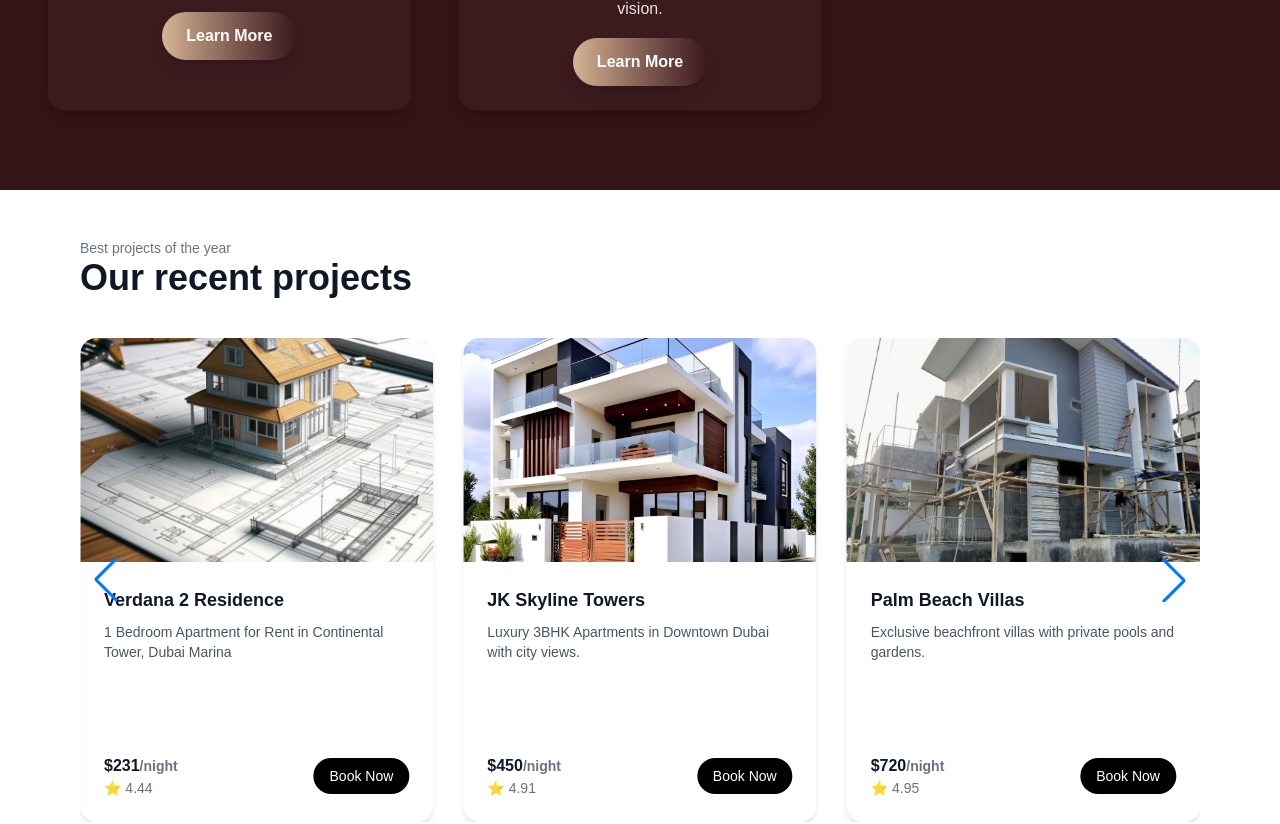
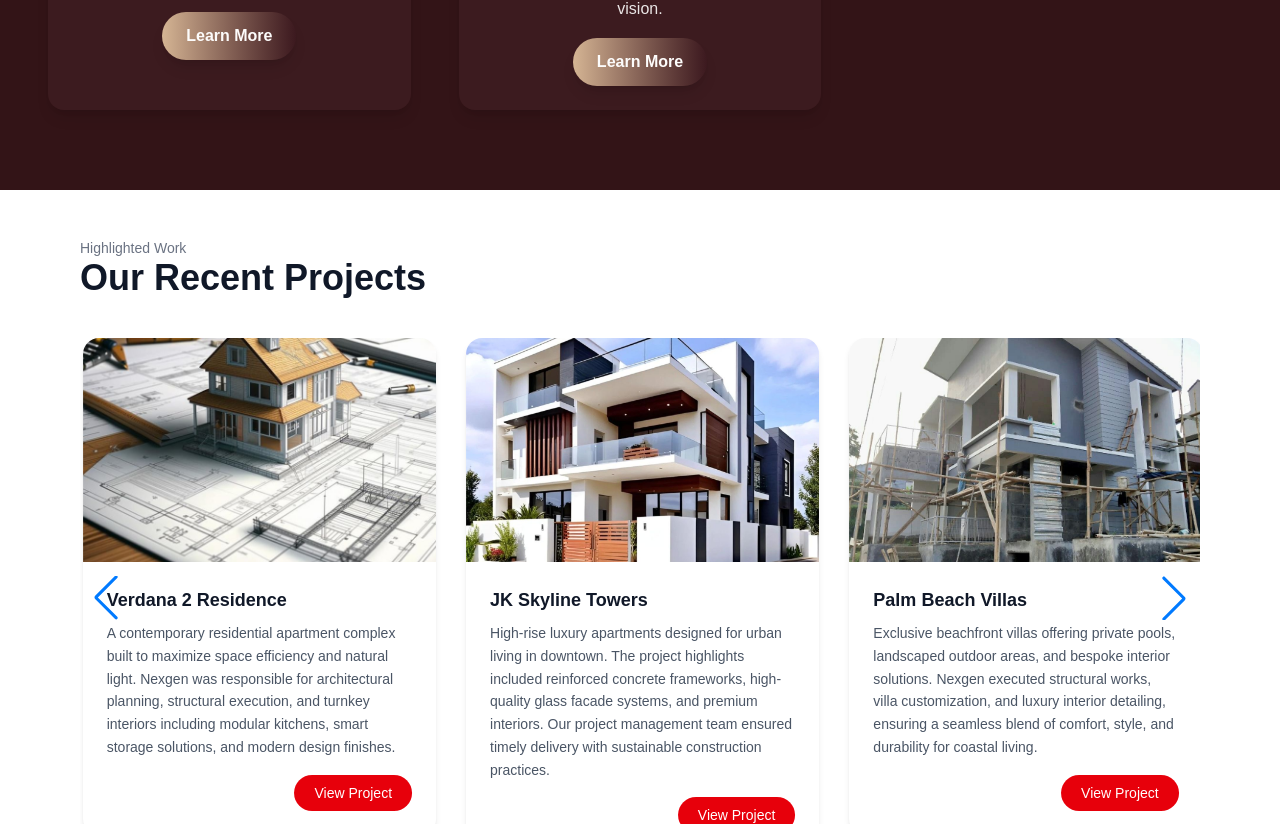
Before and after one commit to nexgen-2025/nexgen-construction-website, a Next.js app: page / in a window 1280 px wide. Shown: the part 2776-3600 px from the top of the page. Built offline with nearby package versions, Linux system fonts and the light colour scheme.

Commit message:
updated the soem correction

```diff
--- a/app/components/About.tsx
+++ b/app/components/About.tsx
@@ -2,10 +2,10 @@ import React from "react";
 
 const About = () => {
   const stats = [
-    { number: "30+", label: "Satisfied Customers" },
-    { number: "5k+", label: "Award Winning" },
-    { number: "07+", label: "Years of Experience" },
-    { number: "33+", label: "Projects Delivered" },
+    { number: "100+", label: "Satisfied Customers" },
+    { number: "10+", label: "Award Winning" },
+    { number: "12+", label: "Years of Experience" },
+    { number: "50+", label: "Projects Delivered" },
   ];
 
   return (
--- a/app/components/Contact.tsx
+++ b/app/components/Contact.tsx
@@ -111,14 +111,15 @@ const Contact = () => {
             {/* Contact Info */}
             <div className="mt-8 space-y-4 text-gray-300">
               <p className="flex items-center gap-3">
-                <FaPhoneAlt className="text-[#c0a060]" /> +91 98765 43210
+                <FaPhoneAlt className="text-[#c0a060]" /> +91 63848 77853
               </p>
               <p className="flex items-center gap-3">
-                <FaEnvelope className="text-[#c0a060]" /> contact@nexgen.com
+                <FaEnvelope className="text-[#c0a060]" />{" "}
+                nexgenconstructionsmk@gmail.com
               </p>
               <p className="flex items-center gap-3">
-                <FaMapMarkerAlt className="text-[#c0a060]" /> Nexgen
-                Constructions HQ, Bengaluru, India
+                <FaMapMarkerAlt className="text-[#c0a060]" /> Nexgen #1/134/6,
+                Rayakottai Road GPS Tower,(Opp. Balaji Bhawan) Krishanagiri
               </p>
             </div>
           </div>
--- a/app/components/Projects.tsx
+++ b/app/components/Projects.tsx
@@ -5,58 +5,51 @@ import { Swiper, SwiperSlide } from "swiper/react";
 import { Autoplay, Navigation } from "swiper/modules";
 import "swiper/css";
 import "swiper/css/navigation";
+import { useRouter } from "next/navigation";
 
 const projects = [
   {
     id: 1,
     name: "Sobha Heartland II Villas",
-    desc: "4 Bedroom Villas for Rent in Al Barsha, 1 Villas, Al Barsha 1, Al Barsha",
-    price: "$189",
-    rating: "4.83",
+    desc: "A premium residential villa development featuring 4-bedroom luxury homes with landscaped gardens, and contemporary architecture. Nexgen delivered full-scale construction including structural works, interiors, and finishing with premium-grade materials to ensure durability and elegance.",
     img: "/hero3.jpg",
   },
   {
     id: 2,
     name: "Mykonos Damac Lagoons",
-    desc: "2 Bedroom Apartment for Rent in Bilqas Residence, Palm Jumeirah",
-    price: "$560",
-    rating: "4.87",
+    desc: "Inspired by Mediterranean-style living, this project included design and execution of resort-style residences with waterfront views. Our team handled complete civil construction, facade treatments, and interior fit-outs, bringing modern aesthetics blended with natural surroundings.",
     img: "/hero1.jpg",
   },
   {
     id: 3,
     name: "Verdana 2 Residence",
-    desc: "1 Bedroom Apartment for Rent in Continental Tower, Dubai Marina",
-    price: "$231",
-    rating: "4.44",
+    desc: "A contemporary residential apartment complex built to maximize space efficiency and natural light. Nexgen was responsible for architectural planning, structural execution, and turnkey interiors including modular kitchens, smart storage solutions, and modern design finishes.",
     img: "/hero2.jpg",
   },
   {
     id: 4,
     name: "JK Skyline Towers",
-    desc: "Luxury 3BHK Apartments in Downtown Dubai with city views.",
-    price: "$450",
-    rating: "4.91",
+    desc: "High-rise luxury apartments designed for urban living in downtown. The project highlights included reinforced concrete frameworks, high-quality glass facade systems, and premium interiors. Our project management team ensured timely delivery with sustainable construction practices.",
     img: "/hero4.jpg",
   },
   {
     id: 5,
     name: "Palm Beach Villas",
-    desc: "Exclusive beachfront villas with private pools and gardens.",
-    price: "$720",
-    rating: "4.95",
+    desc: "Exclusive beachfront villas offering private pools, landscaped outdoor areas, and bespoke interior solutions. Nexgen executed structural works, villa customization, and luxury interior detailing, ensuring a seamless blend of comfort, style, and durability for coastal living.",
     img: "/hero8.jpg",
   },
 ];
 
 const Projects = () => {
+  const router = useRouter();
+
   return (
     <section className="px-6 md:px-12 lg:px-20 py-12 bg-white">
       {/* Section Heading */}
-      <div className="mb-10">
-        <p className="text-sm text-gray-500">Best projects of the year</p>
+      <div className="mb-10 text-center md:text-left">
+        <p className="text-sm text-gray-500">Highlighted Work</p>
         <h2 className="text-3xl md:text-4xl font-bold text-gray-900">
-          Our recent projects
+          Our Recent Projects
         </h2>
       </div>
 
@@ -66,7 +59,7 @@ const Projects = () => {
         spaceBetween={30}
         slidesPerView={1}
         autoplay={{
-          delay: 2500,
+          delay: 3000,
           disableOnInteraction: false,
         }}
         navigation
@@ -78,7 +71,7 @@ const Projects = () => {
       >
         {projects.map((project) => (
           <SwiperSlide key={project.id}>
-            <div className="rounded-2xl shadow-md overflow-hidden bg-white hover:shadow-lg transition">
+            <div className="flex flex-col h-full rounded-2xl shadow-md overflow-hidden bg-white hover:shadow-xl transition">
               {/* Image */}
               <div className="relative w-full h-56">
                 <Image
@@ -90,24 +83,22 @@ const Projects = () => {
               </div>
 
               {/* Content */}
-              <div className="p-6 flex flex-col justify-between h-[260px]">
-                <div>
-                  <h3 className="text-lg font-semibold text-gray-900">
-                    {project.name}
-                  </h3>
-                  <p className="text-sm text-gray-600 mt-2">{project.desc}</p>
-                </div>
+              <div className="flex flex-col flex-1 p-6">
+                <h3 className="text-lg font-semibold text-gray-900 mb-2">
+                  {project.name}
+                </h3>
+                {/* Flex-1 ensures the paragraph takes remaining space */}
+                <p className="text-sm text-gray-600 flex-1 leading-relaxed">
+                  {project.desc}
+                </p>
 
-                <div className="flex items-center justify-between mt-4">
-                  <div>
-                    <p className="text-base font-semibold text-gray-900">
-                      {project.price}
-                      <span className="text-gray-500 text-sm">/night</span>
-                    </p>
-                    <p className="text-sm text-gray-500">⭐ {project.rating}</p>
-                  </div>
-                  <button className="px-4 py-2 bg-black text-white text-sm rounded-full hover:bg-gray-800 transition">
-                    Book Now
+                {/* Button stays at bottom */}
+                <div className="mt-4 flex justify-end">
+                  <button
+                    onClick={() => router.push("/projects")}
+                    className="px-5 py-2 bg-red-600 text-white text-sm font-medium rounded-full hover:bg-red-700 transition"
+                  >
+                    View Project
                   </button>
                 </div>
               </div>
--- a/app/components/Services.tsx
+++ b/app/components/Services.tsx
@@ -2,6 +2,7 @@
 import React from "react";
 import { Home, Building, RefreshCcw, Layers, Layout } from "lucide-react";
 import { motion } from "framer-motion";
+import Link from "next/link";
 
 const servicesData = [
   {
@@ -86,9 +87,11 @@
               <p className="text-[#FDFCFB]/90 text-sm md:text-base leading-relaxed mb-4">
                 {service.description}
               </p>
+              <Link href="/services">
                 <button className="px-6 py-3 bg-gradient-to-r from-[#D5B594] to-[#3C191F] text-[#FDFCFB] font-semibold rounded-full shadow-lg hover:scale-105 hover:shadow-2xl transition-all duration-300">
                   Learn More
                 </button>
+              </Link>
             </div>
           </motion.div>
         ))}
--- a/app/components/WhatsappIcon.tsx
+++ b/app/components/WhatsappIcon.tsx
@@ -5,7 +5,7 @@ import { FaWhatsapp } from "react-icons/fa";
 const WhatsappIcon = () => {
   return (
     <a
-      href="https://wa.me/916379721022"
+      href="https://wa.me/916384877853"
       target="_blank"
       rel="noopener noreferrer"
       className="fixed bottom-5 right-5 z-50 bg-[#25D366] text-white p-4 rounded-full shadow-lg hover:scale-110 transition-transform"
```
Lines whose indentation alone changed are shown as unchanged.
